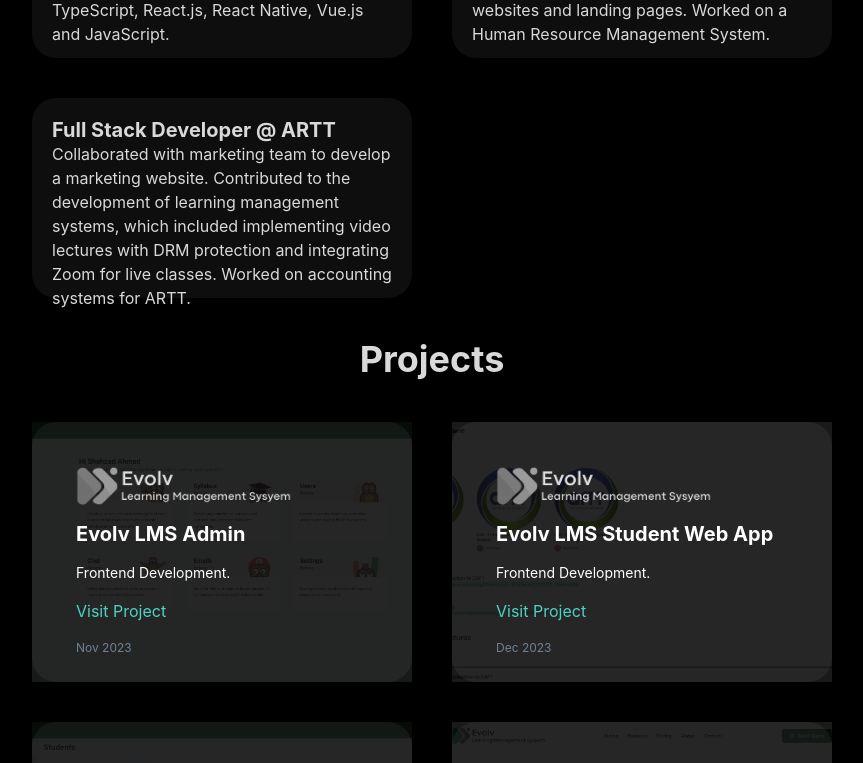
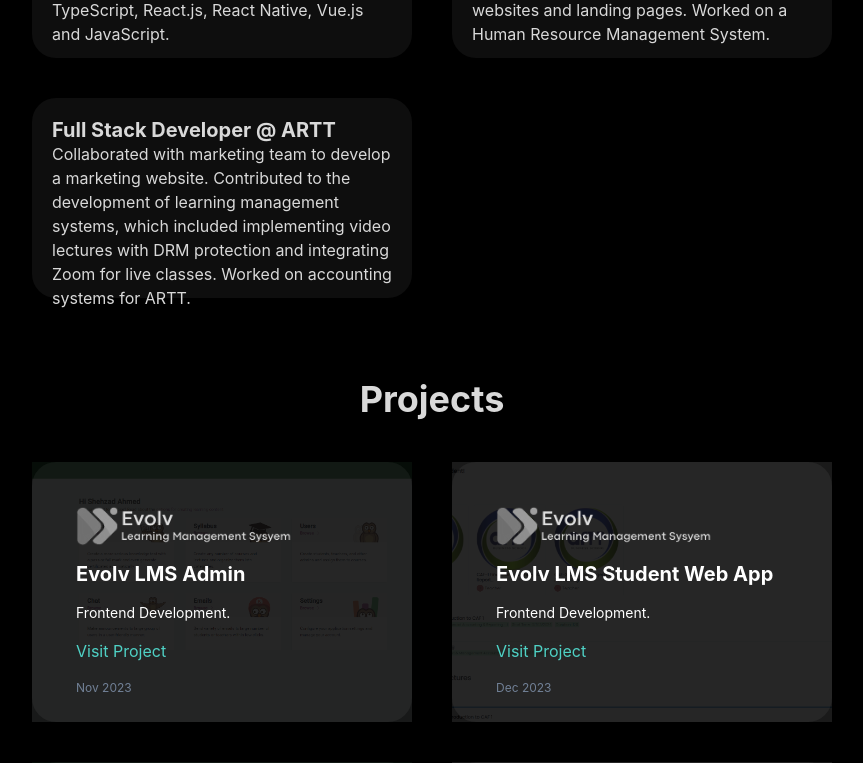
Before and after one commit to Shaxadhere/portfolio-v3, a React (Vite) app: page / in a window 1280 px wide. Shown: the part 2000-2763 px from the top of the page, without its empty margins (208-1071 px from the left). Built offline with nearby package versions, Linux system fonts and the light colour scheme.

Commit message:
Update ProjectsList.jsx

```diff
--- a/src/components/content/ProjectsList.jsx
+++ b/src/components/content/ProjectsList.jsx
@@ -12,7 +12,7 @@
         md: "calc(100% - 200px)",
         xl: "calc(100% - 400px)",
       }}
-      mt={10}
+      mt={{ base: "40px", md: "80px" }}
     >
       <Heading mb={"40px"} color="#d9d9d9" textAlign={"center"}>
         Projects
```
